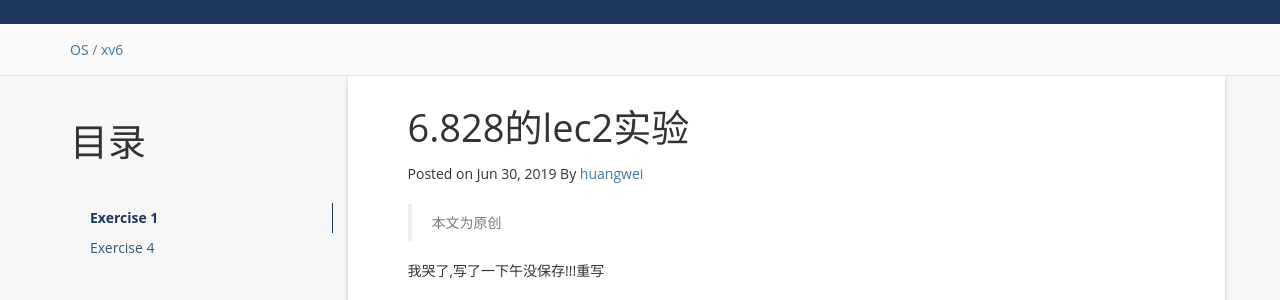
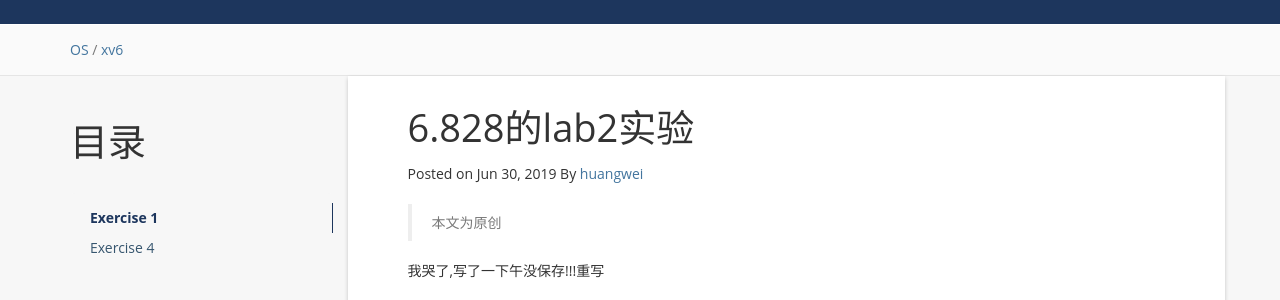
Before and after one commit to mayunmeiyouming/blog, a Jekyll site: the page built from _posts/2019-06-20-xv6 lab2.md, in a window 1280 px wide and 900 px high. Shown: the part 271-571 px from the top of the window. Built offline with Jekyll 4.4.1, drawn with Linux system fonts in a browser that asks for light colours; nearby versions of some CDN libraries; a script that is not in the unit is left out; comment, search, counter and statistics services are not loaded.

Commit message:
2019-12-04-2

```diff
--- a/_posts/2019-06-20-xv6 lab2.md
+++ b/_posts/2019-06-20-xv6 lab2.md
@@ -1,6 +1,6 @@
 ---
 layout: post
-title:  "6.828的lec2实验"
+title:  "6.828的lab2实验"
 date:   2019-06-30 16:01:01 +0800
 categories: OS
 tag: xv6
```
Also changed, not shown: _posts/2019-06-17-xv6 lab1.md (renamed from _posts/2019-06-17-6.828 lec1.md, +1 -1 lines).
